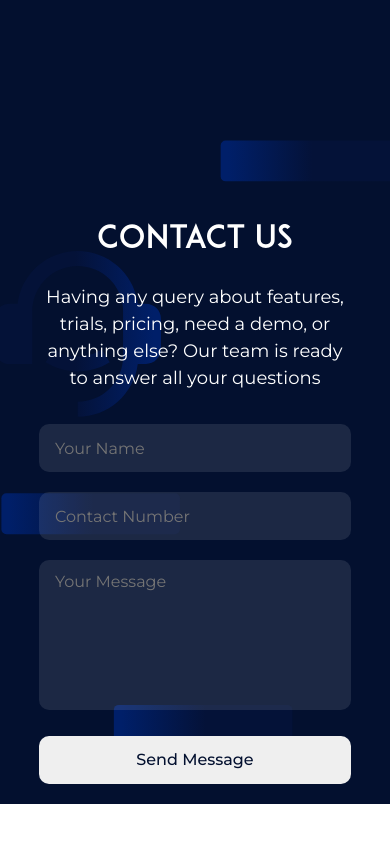
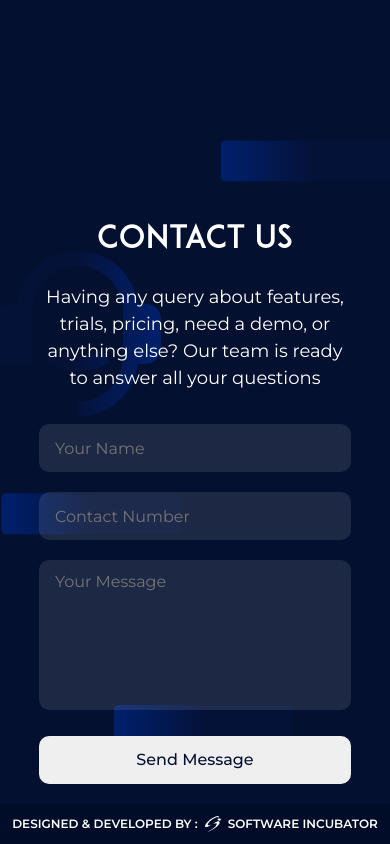
Before and after one commit to Arnavjain1703/ProfitBag, a React (Create React App) app in the folder frontend/: page / in a window 390 px wide. Shown: the part 3159-4003 px from the top of the page. Before the commit the page ends 3963 px from the top, so only its background shows below. Built offline with nearby package versions, Linux system fonts and the light colour scheme.

Commit message:
added footer

```diff
--- a/frontend/src/App.js
+++ b/frontend/src/App.js
@@ -6,6 +6,7 @@ import Features from './Components/Features/Features';
 import Feedback from './Components/Feedback/Feedback';
 import ContactUS from './Components/ContactUS/ContactUS';
 import Navbar from './Components/Navbar/Navbar';
+import Footer from './Components/Footer/Footer';
 
 function App() {
   return (
@@ -16,6 +17,7 @@ function App() {
       <Features />
       <Feedback />
       <ContactUS />
+      <Footer />
     </div>
   );
 }
--- /dev/null
+++ b/frontend/src/Components/Footer/Footer.js
@@ -0,0 +1,19 @@
+import React, { Component } from "react";
+import classes from './Footer.module.css';
+import {ReactComponent as SIlogo} from '../../assets/icons/silogo.svg';
+
+class Footer extends Component {
+
+    render(){
+
+      return (
+        <div className={classes.footer}>
+        DESIGNED & DEVELOPED BY : <SIlogo className={classes.logo} /> SOFTWARE INCUBATOR
+        </div>
+      );
+    }
+
+}
+
+
+  export default Footer;
--- /dev/null
+++ b/frontend/src/Components/Footer/Footer.module.css
@@ -0,0 +1,35 @@
+.footer{
+    background: #000C28;
+    height: 40px;
+    display: flex;
+    font-family: 'Montserrat';
+    font-weight: 600;
+    color: #fff;
+    justify-content: center;
+    align-items: center;
+    font-size: 16px;
+}
+
+.logo{
+    height: 18px;
+}
+
+@media(max-width:500px){
+    .footer{
+        font-size: 12px;
+    }
+
+    .logo{
+        height: 16px;
+    }
+}
+
+@media(max-width:380px){
+    .footer{
+        font-size: 8px;
+    }
+
+    .logo{
+        height: 12px;
+    }
+}
```
Also changed, not shown: frontend/src/assets/icons/silogo.svg (added), 1 other file (tests, documents, lock files or other folders).
